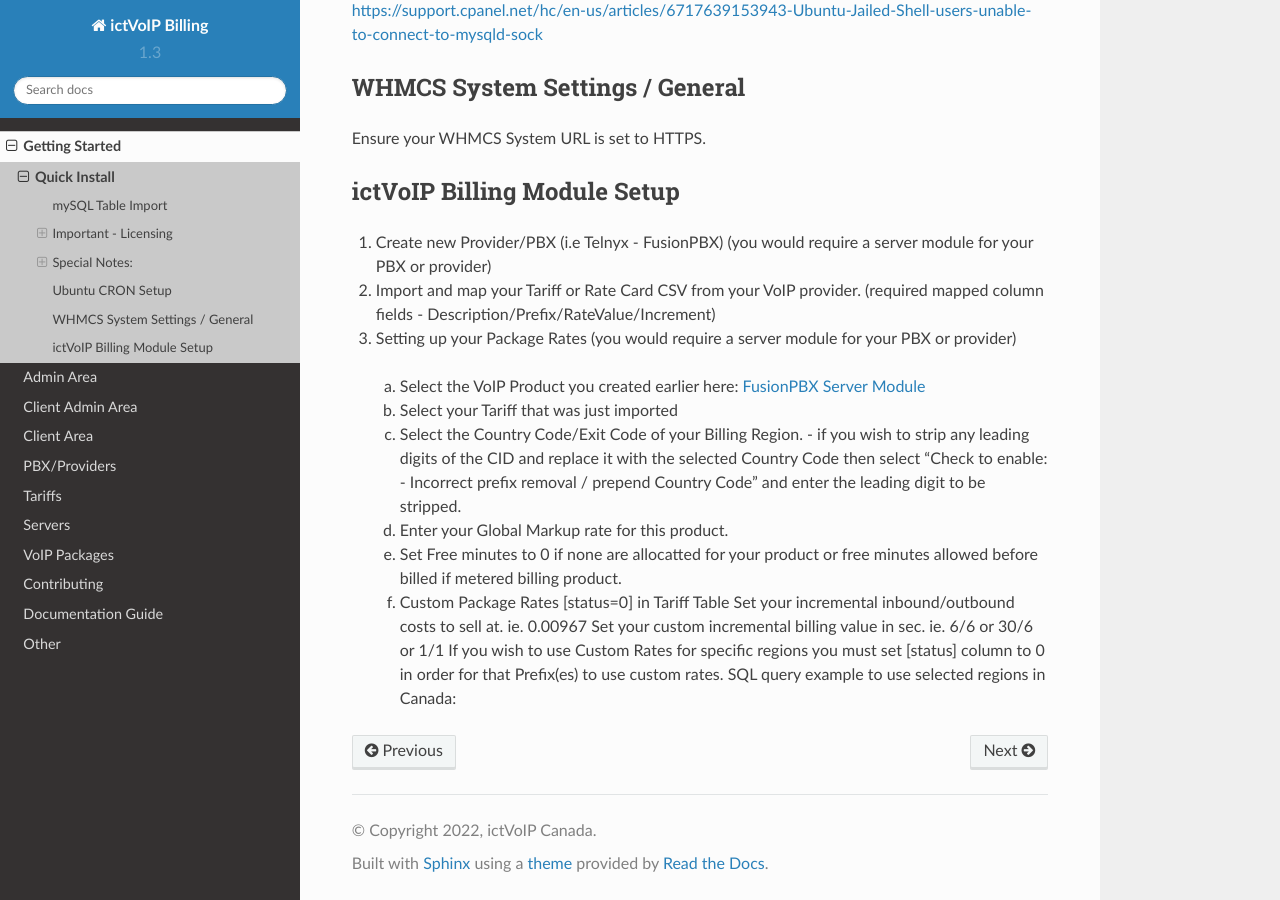
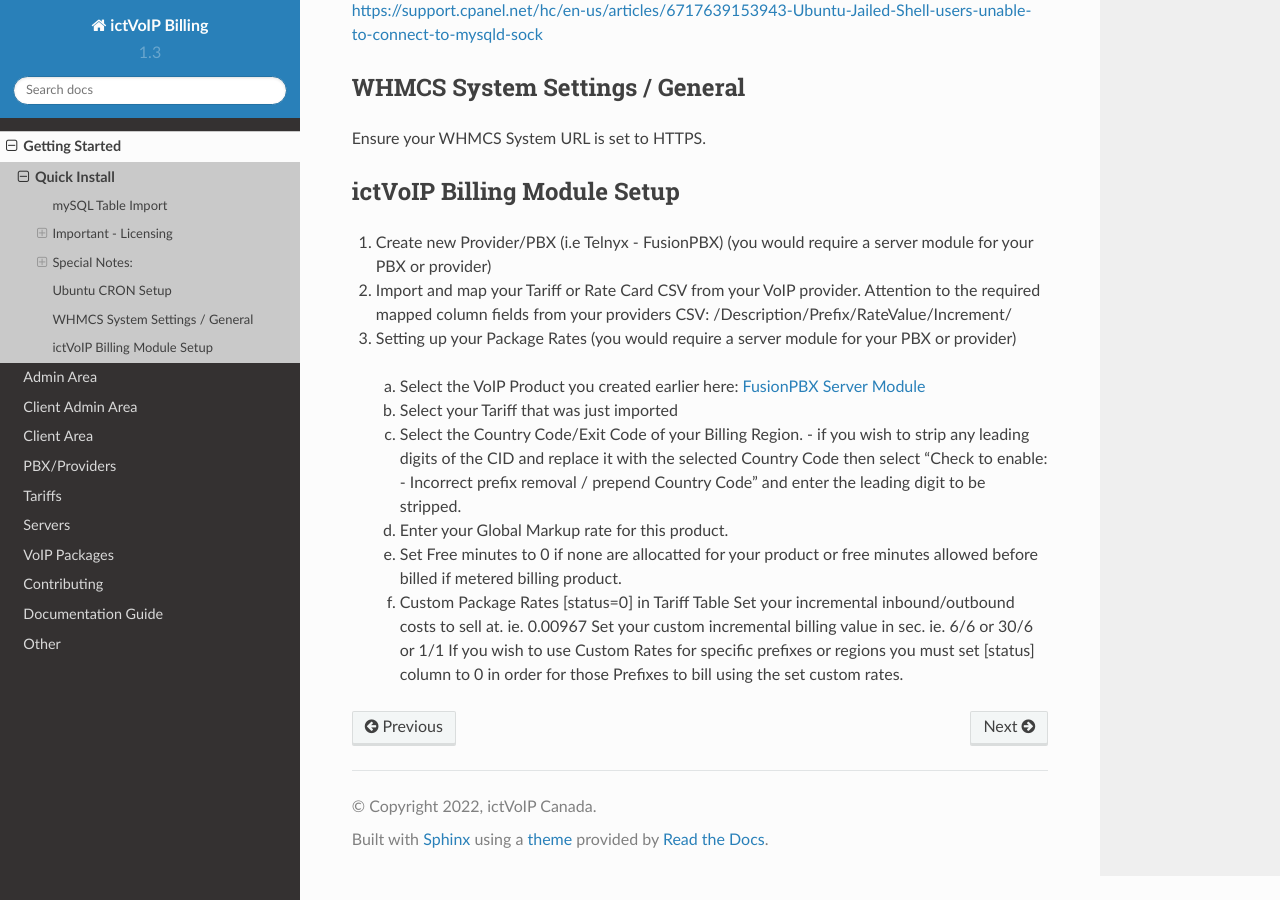
Before and after one commit to ictvoip/ictvoip-docs, a Sphinx documentation site: the page built from docs/source/getting_started/quick_install.rst, in a window 1280 px wide and 900 px high, scrolled down 3359 px. Built offline with Sphinx 7.4.7 and the Read the Docs theme 2.0.0, drawn with Linux system fonts in a browser that asks for light colours; pages that are not in the unit, such as notebooks, are missing from menus.

Commit message:
Update quick_install.rst

```diff
--- a/docs/source/getting_started/quick_install.rst
+++ b/docs/source/getting_started/quick_install.rst
@@ -149,7 +149,8 @@ ictVoIP Billing Module Setup
 
 1) Create new Provider/PBX (i.e Telnyx - FusionPBX)  (you would require a server module for your PBX or provider)
 2) Import and map your Tariff or Rate Card CSV from your VoIP provider.
-   (required mapped column fields - Description/Prefix/RateValue/Increment)
+   Attention to the required mapped column fields from your providers CSV:
+   /Description/Prefix/RateValue/Increment/
 3) Setting up your Package Rates (you would require a server module for your PBX or provider)
  a) Select the VoIP Product you created earlier here:   `FusionPBX Server Module <#fusionpbx-server-module>`_
 
@@ -165,5 +166,4 @@ ictVoIP Billing Module Setup
  f) Custom Package Rates [status=0] in Tariff Table
     Set your incremental inbound/outbound costs to sell at. ie. 0.00967
     Set your custom incremental billing value in sec. ie. 6/6 or 30/6 or 1/1
-    If you wish to use Custom Rates for specific regions you must set [status] column to 0 in order for that Prefix(es) to use custom rates.
-    SQL query example to use selected regions in Canada:
+    If you wish to use Custom Rates for specific prefixes or regions you must set [status] column to 0 in order for those Prefixes to bill using the set custom rates.
```
